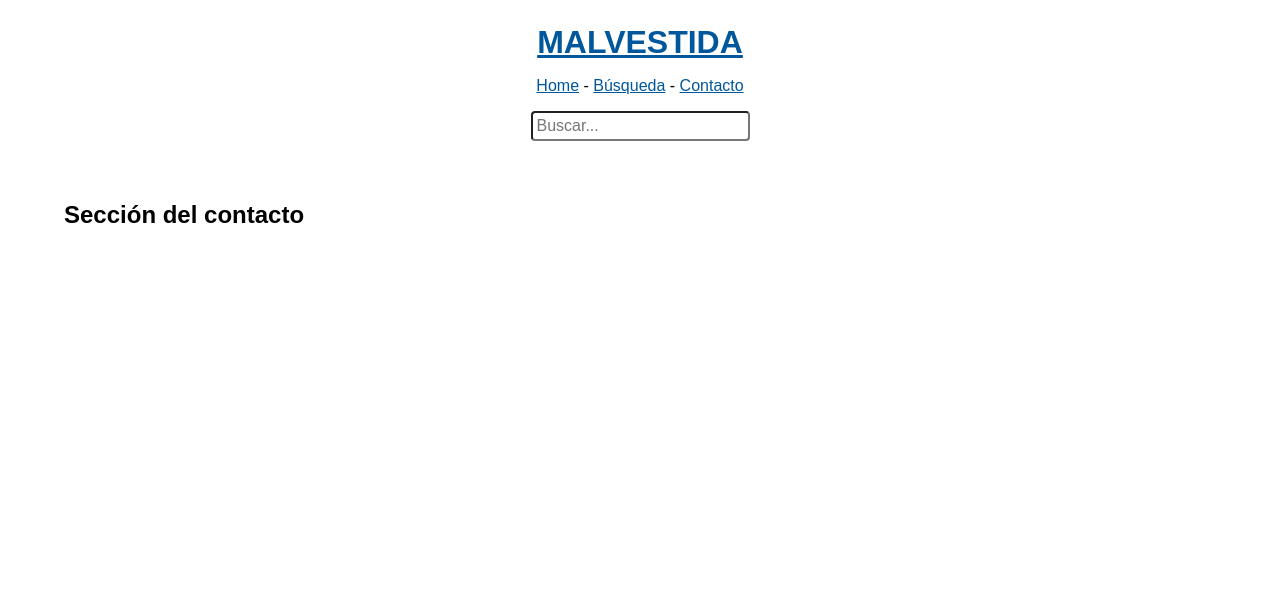
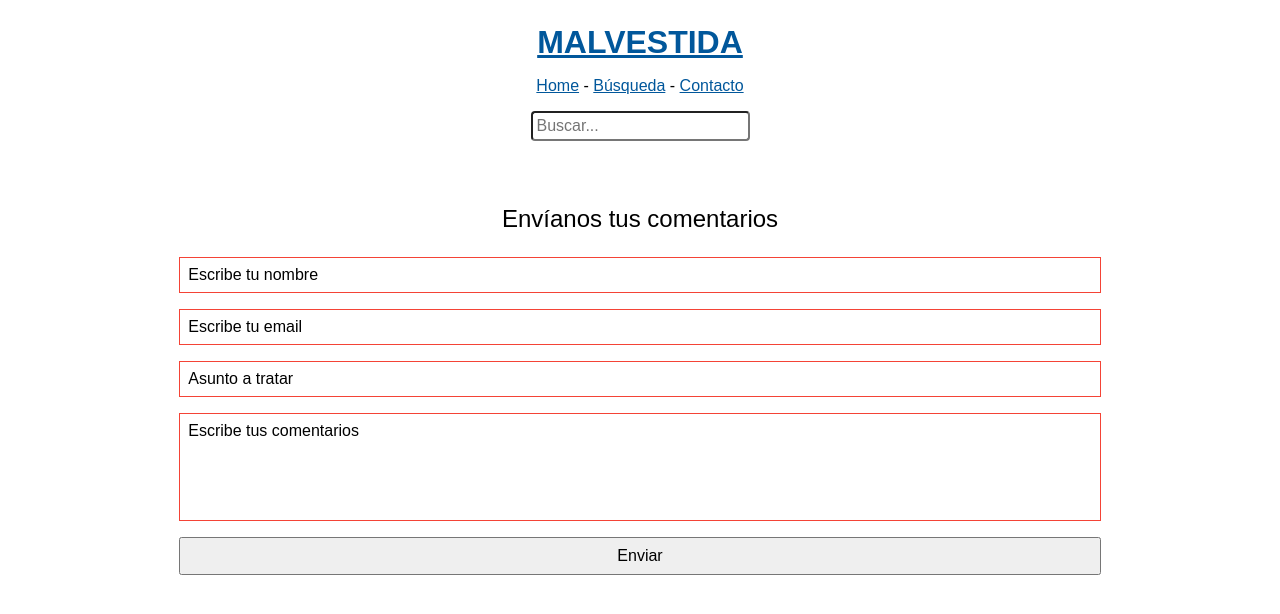
Before and after one commit to vnssmorales/Spa-con-vanilla, a plain HTML site: page index.html in a window 1280 px wide. Both pictures are taken after a click on the link "Contacto". Drawn offline with Linux system fonts and the light colour scheme; no server answers.

Commit message:
creando componente ContactForm

```diff
--- /dev/null
+++ b/app/components/ContactForm.js
@@ -0,0 +1,177 @@
+export function ContactForm() {
+  const $form = document.createElement("form"),
+    $styles = document.getElementById("dynamic-styles");
+
+  $form.classList.add("contact-form");
+
+  $styles.innerHTML = `
+     .contact-form{
+        --form-ok-color: #4caf50;
+        --form-error-color: #f44336;
+        margin-left: auto;
+        margin-right: auto;
+        width:80%;
+     }
+     .contact-form >* {
+        padding: 0.5rem;
+        margin: 1rem auto;
+        display: block;
+        width: 100%;
+     }
+     .contact-form textarea{
+        resize: none;
+     }
+     .contact-form legend,
+     .contact-form-response {
+        font-size: 1.5rem;
+        font-weght: bold;
+        text-align: center;
+     }
+     .contact-form input,
+     .contact-form textarea {
+        font-size: 1rem;
+        font-family: sans-serif;
+     }
+     contact-form input[type="submit"] {
+        width: 50%;
+        font-weght: bold;
+        cursor: pointer;
+     }
+     .contact-form *::placeholder{
+        color: #000;
+     }
+     .contact-form [required]:valid {
+        border: thin solid var(--form-ok-color);
+     }
+     .contact-form [required]:invalid {
+        border: thin solid var(--form-error-color);
+     }
+     .contact-form-error {
+        margin-top: -1rem;
+        font-size: 80%;
+        background-color: var(--form-error-color);
+        color: #fff;
+        transition: all 800ms ease;
+     }
+     .contact-form-error.is-active {
+        display: block;
+        animation: show-message 1s 1 normal 0s ease-out both;
+     }
+     .contact-form-loader {
+        text-align: center;
+     }
+     .none {
+        display: none;
+     }
+
+     @keyframes show-message {
+        0% {
+            visibility: hidden;
+            opacity: 0;
+        }
+        100% {
+            visibility: visible;
+            opacity: 1;
+        }
+     }
+    `;
+
+  $form.innerHTML = `
+     <legend>Envíanos tus comentarios</legend>
+     <input type="text" name="name" placeholder="Escribe tu nombre"
+     title="Nombre solo acepta letras y espacios en blanco" pattern="^
+     [A-Za-zÑñÁáÉéÍíÓóÚúÜü\\s]+$" required>
+     <input type="email" name="email" placeholder="Escribe tu email"title="Email incorrecto"
+     pattern="^[a-z0-9]+(\\.[_a-z0-9]+)*@[a-z0-9]+(\\.[a-z0-9-]+)*(\\.[a-z]{2,15})$" required>
+     <input type="text" name="subject" placeholder="Asunto a tratar" title="El asunto es requerido" required>
+     <textarea name="comments" cols="50" rows="5" placeholder="Escribe tus comentarios"
+     title="Tu comentario no debe exceder los 255 caracteres" data-pattern="^.{1,255}$"
+     required></textarea>
+     <input type="submit" value="Enviar">
+     <div class="contact-form-loader none">
+      <img src="app/assets/loader.svg" alt="cargando" >
+     </div>
+     <div class="contact-form-response none">
+      <p>Los datos han sido enviados</p>
+     </div>
+    `;
+
+  function validationsForm() {
+    const $inputs = document.querySelectorAll(".contact-form [required]");
+
+    $inputs.forEach((input) => {
+      const $span = document.createElement("span");
+      $span.id = input.name;
+      $span.textContent = input.title;
+      $span.classList.add("contact-form-error", "none");
+      input.insertAdjacentElement("afterend", $span);
+    });
+
+    document.addEventListener("keyup", (e) => {
+      if (e.target.matches(".contact-form [required]")) {
+        let $input = e.target,
+          pattern = $input.pattern || $input.dataset.pattern;
+        //console.log($input, pattern);
+        if (pattern && $input.value !== "") {
+          //console.log("el input tiene patron");
+          let regex = new RegExp(pattern);
+          return !regex.exec($input.value)
+            ? document.getElementById($input.name).classList.add("is-active")
+            : document
+                .getElementById($input.name)
+                .classList.remove("is-active");
+        }
+
+        if (!pattern) {
+          //console.log("el input no tiene patron");
+          return $input.value === ""
+            ? document.getElementById($input.name).classList.add("is-active")
+            : document
+                .getElementById($input.name)
+                .classList.remove("is-active");
+        }
+      }
+    });
+
+    document.addEventListener("submit", (e) => {
+      e.preventDefault();
+      alert("Enviando formulario");
+
+      const $loader = document.querySelector(".contact-form-loader"),
+        $response = document.querySelector(".contact-form-response");
+
+      $loader.classList.remove("none");
+
+      fetch("", {
+        method: "POST",
+        body: new FormData(e.target),
+      })
+        .then((res) => (res.ok ? res.json() : Promise.reject(res)))
+        .then((json) => {
+          console.log(json);
+          $loader.classList.add("none");
+          $response.classList.remove("none");
+          $response.innerHTML = `<p>${json.message}</p>`;
+          $form.reset();
+        })
+        .catch((err) => {
+          console.log(err);
+          let message =
+            err.statusText || "Ocurrio un error al enviar, intenta nuevamente";
+          $response.innerHTML = `<p>Error ${err.status}: ${message}</p>`;
+        })
+        .finally(() =>
+          setTimeout(() => {
+            $response.classList.add("none");
+            $response.innerHTML = "";
+          }, 3000)
+        );
+    });
+  }
+ //para evitar errores de interaccion en la programacion de elementos que estan cargando dinamicamente
+ // usar un setTimeout
+
+ setTimeout(() => validationsForm(), 100);
+
+  return $form;
+}
--- a/app/components/Router.js
+++ b/app/components/Router.js
@@ -3,6 +3,7 @@ import { ajax } from "../helpers/ajax.js";
 import { PostCard } from "./PostCard.js";
 import { Post } from "./Post.js";
 import { SearchCard } from "./SearchCard.js";
+import { ContactForm } from "./ContactForm.js";
 
 export async function Router() {
   const $main = document.getElementById("main");
@@ -42,14 +43,15 @@ export async function Router() {
                <mark>${query}</mark>
                </p>`
             }else{  //si trae contenido renderizar esto
-              search.forEach(post => html += SearchCard(post));
+              search.map(post => html += SearchCard(post));
             }
             $main.innerHTML = html;
         }
     })
 
   } else if (hash === "#/contacto") {
-    $main.innerHTML = "<h2>Sección del contacto</h2>";
+    $main.appendChild(ContactForm());
+
   } else {
 
       await ajax({
--- a/app/helpers/infinite_scroll.js
+++ b/app/helpers/infinite_scroll.js
@@ -34,7 +34,7 @@ export async function InfiniteScroll() {
         cbSuccess: (posts) => {
             //console.log(post);
             let html = "";
-            posts.forEach(post => (html += Component(post)));
+            posts.map(post => (html += Component(post)));
             document.getElementById("main").insertAdjacentHTML("beforeend",html);
             document.querySelector(".loader").style.display = "none";
         }
--- a/index.html
+++ b/index.html
@@ -6,6 +6,7 @@
     <meta name="viewport" content="width=device-width, initial-scale=1.0">
     <link rel="stylesheet" href="app/assets/style.css">
     <link rel="icon" href="app/assets/favicon.png">
+    <style id="dynamic-styles"></style>
     <title>Document</title>
 </head>
 <body>
```
